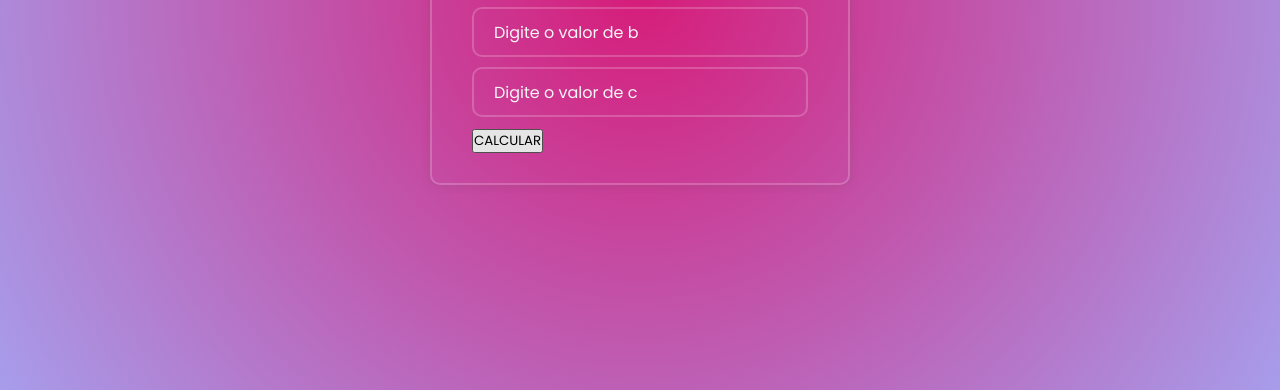
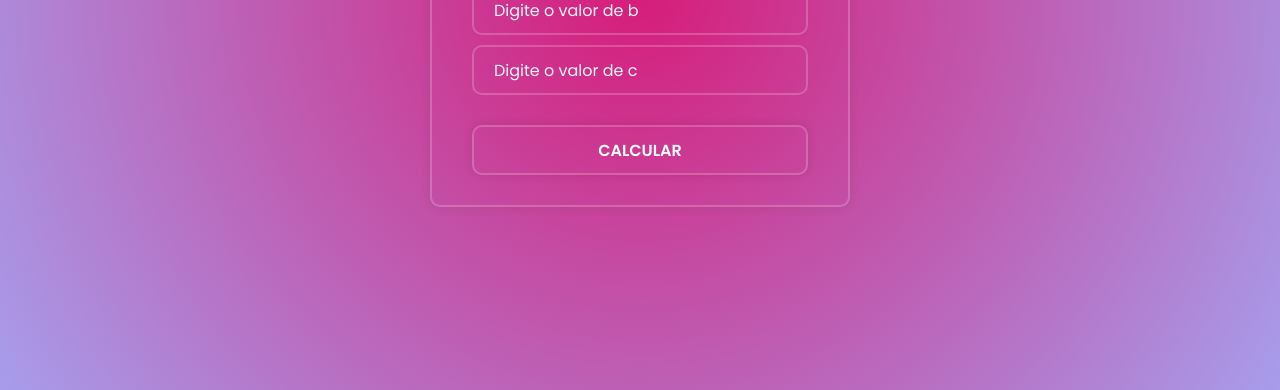
Before and after one commit to sarasmorais/calculadora-bhaskara, a plain HTML site: page index.html in a window 1280 px wide. In both pictures the pointer is over the button "CALCULAR". Shown: the part 410-800 px from the top of the page. Drawn offline with Linux system fonts and the light colour scheme.

Commit message:
corrigindo nome botao

```diff
--- a/css/content.css
+++ b/css/content.css
@@ -45,7 +45,7 @@ body{
     color: #f5f4f4;
   }
 
-  #btnEnviar {
+  #btnCalcular {
       width: 100%;
       height: 50px;
       background-color: #fff;
@@ -58,7 +58,7 @@ body{
       box-shadow: 0 0 10px rgba(0, 0, 0, .1);
       margin-top: 20px;
   }
-  #btnEnviar:hover {
+  #btnCalcular:hover {
       background-color: transparent;
       border: 2px solid  rgba(255, 255, 255, .2);
       color: #fff;
```
